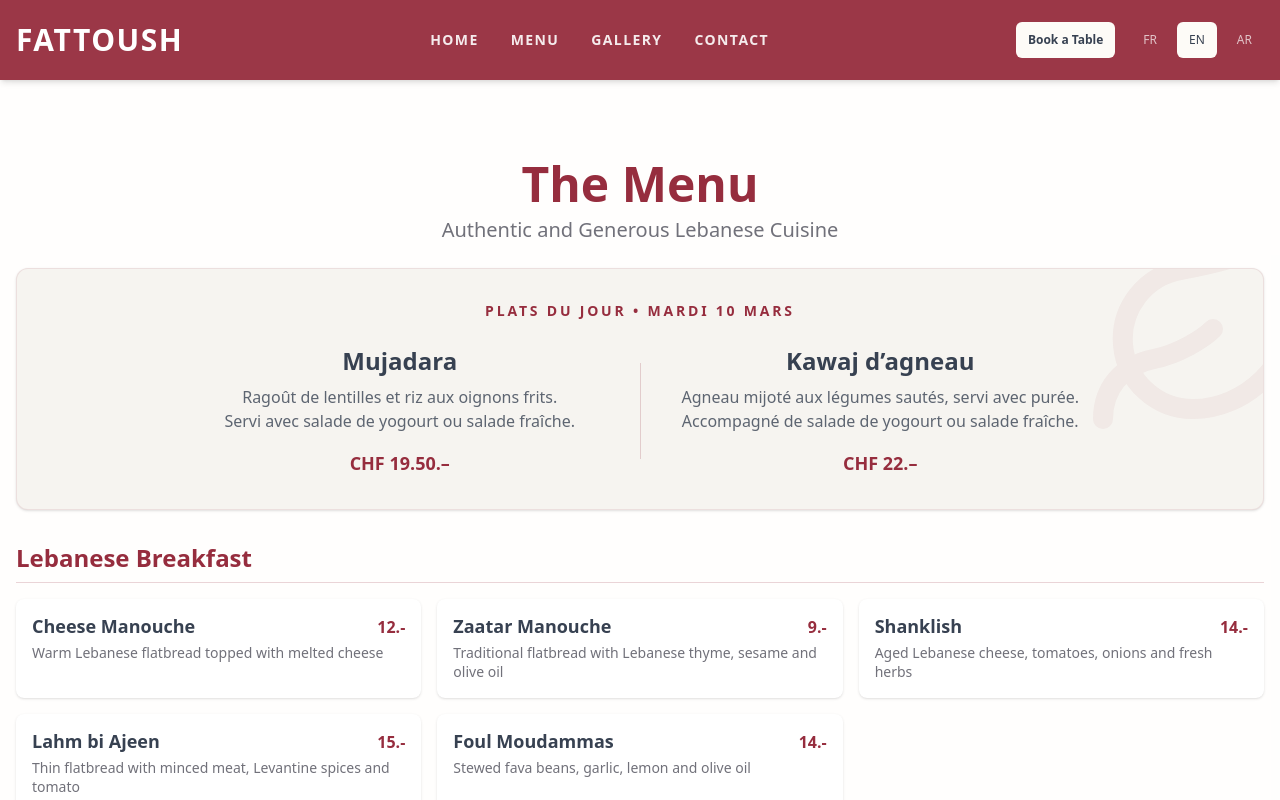
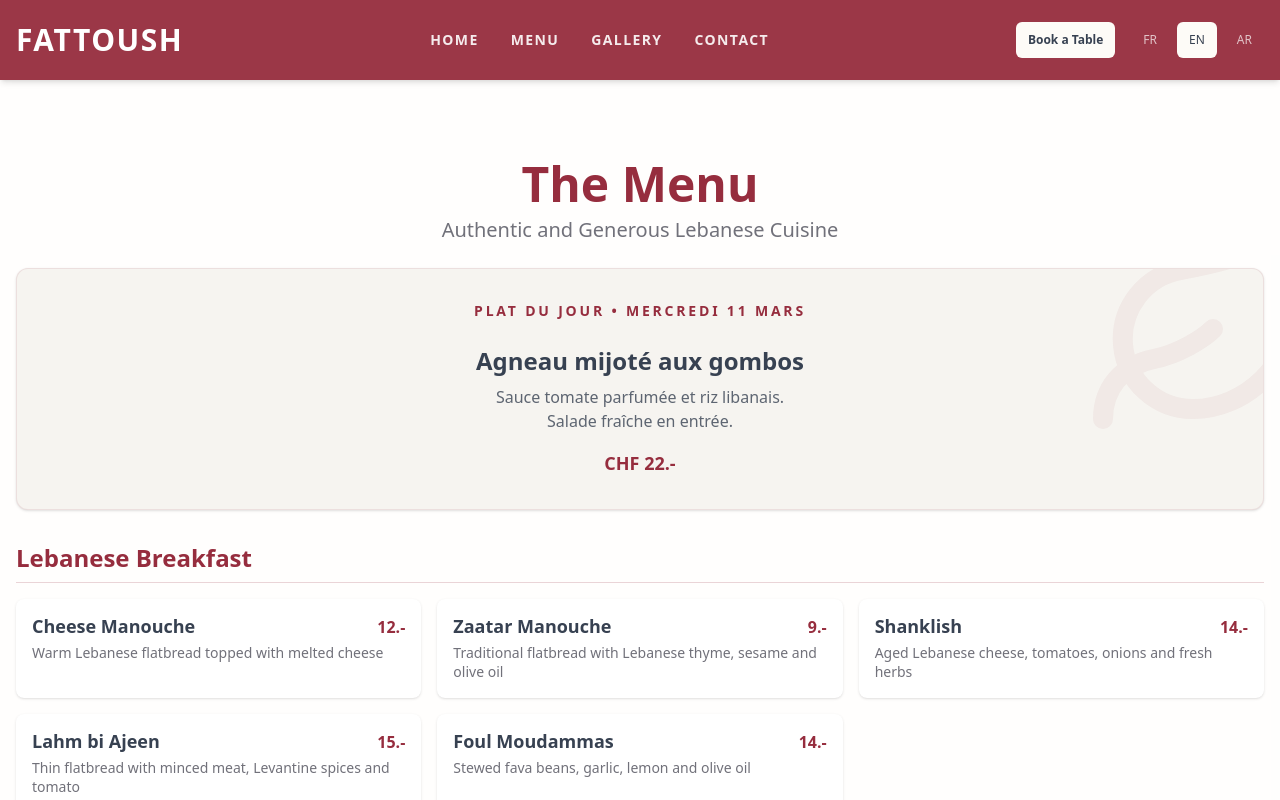
Before and after one commit to lopezdamien/fattoush, a Next.js app: page /en/menu in a window 1280 px wide. Shown: the top 800 px of the page. Built offline with nearby package versions, Linux system fonts and the light colour scheme.

Commit message:
Update plat du jour for Wednesday March 11th

```diff
--- a/src/app/[locale]/menu/page.tsx
+++ b/src/app/[locale]/menu/page.tsx
@@ -142,36 +142,21 @@
 
                         <div className="relative z-10 inline-flex items-center space-x-3 justify-center w-full">
                             <span className="text-xs md:text-sm font-bold tracking-[0.2em] text-primary uppercase">
-                                Plats du jour • Mardi 10 Mars
+                                Plat du jour • Mercredi 11 Mars
                             </span>
                         </div>
 
-                        <div className="relative z-10 flex flex-col md:flex-row items-center justify-center gap-6 md:gap-8 w-full max-w-4xl text-center">
-                            <div className="flex-1 flex flex-col items-center space-y-2">
+                        <div className="relative z-10 flex flex-col items-center justify-center space-y-4 w-full max-w-2xl text-center">
+                            <div className="flex flex-col items-center space-y-2">
                                 <h2 className="text-xl md:text-2xl font-bold text-foreground">
-                                    Mujadara
+                                    Agneau mijoté aux gombos
                                 </h2>
                                 <p className="text-sm md:text-base text-foreground/80 font-medium">
-                                    Ragoût de lentilles et riz aux oignons frits.<br />
-                                    Servi avec salade de yogourt ou salade fraîche.
+                                    Sauce tomate parfumée et riz libanais.<br />
+                                    Salade fraîche en entrée.
                                 </p>
                                 <span className="text-lg font-bold text-primary mt-2">
-                                    CHF 19.50.–
-                                </span>
-                            </div>
-
-                            <div className="w-16 h-px md:w-px md:h-24 bg-primary/20 shrink-0"></div>
-
-                            <div className="flex-1 flex flex-col items-center space-y-2">
-                                <h2 className="text-xl md:text-2xl font-bold text-foreground">
-                                    Kawaj d’agneau
-                                </h2>
-                                <p className="text-sm md:text-base text-foreground/80 font-medium">
-                                    Agneau mijoté aux légumes sautés, servi avec purée.<br />
-                                    Accompagné de salade de yogourt ou salade fraîche.
-                                </p>
-                                <span className="text-lg font-bold text-primary mt-2">
-                                    CHF 22.–
+                                    CHF 22.-
                                 </span>
                             </div>
                         </div>
```
